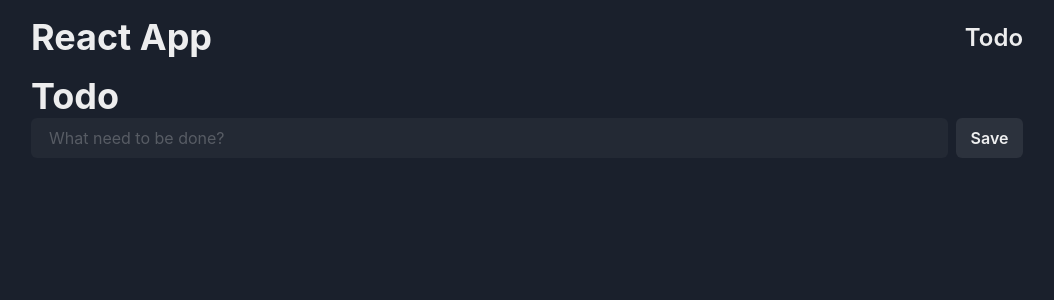
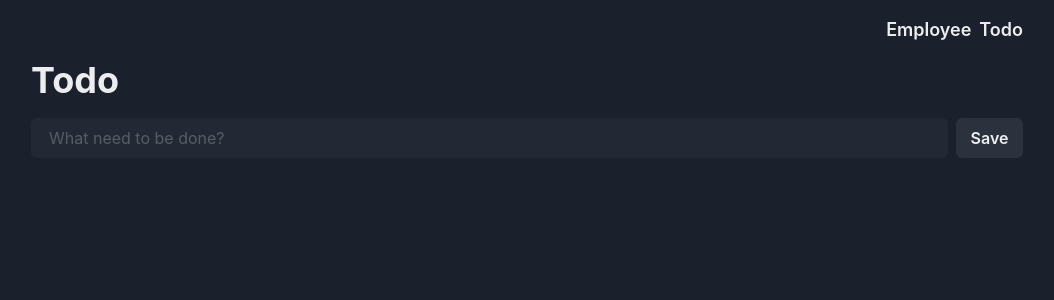
Before and after one commit to iamyuu/react-sample-app, a React (Vite) app: page /todo in a window 1280 px wide. Shown: the top 300 px of the page, without its empty margins (113-1167 px from the left). Built offline with nearby package versions, Linux system fonts and the light colour scheme.

Commit message:
style: layout

```diff
--- a/src/app.jsx
+++ b/src/app.jsx
@@ -7,14 +7,6 @@ import TodoScreen from './screens/todo'
 import NotFoundScreen from './screens/not-found'
 
 function AppRoutes() {
-  // return (
-  //   <Routes>
-  //     <Route path='/' element={<Navigate to='/todo' replace />} />
-  //     <Route path='/todo' element={<TodoScreen />} />
-  //     <Route path='*' element={<NotFoundScreen />} />
-  //   </Routes>
-  // )
-
   return useRoutes([
     {
       path: '/',
@@ -36,10 +28,7 @@ export default function App() {
     <AppProviders>
       <Container maxW='container.lg'>
         <Navigation />
-
-        <main>
-          <AppRoutes />
-        </main>
+        <AppRoutes />
       </Container>
     </AppProviders>
   )
--- /dev/null
+++ b/src/components/layout.jsx
@@ -0,0 +1,13 @@
+import * as React from 'react'
+import {Box, Heading} from '@chakra-ui/react'
+
+export default function Layout(props) {
+  return (
+    <Box>
+      <Heading as='header' my='4'>
+        {props.title}
+      </Heading>
+      <main>{props.children}</main>
+    </Box>
+  )
+}
--- /dev/null
+++ b/src/components/link.jsx
@@ -0,0 +1,7 @@
+import * as React from 'react'
+import {Link as RouterLink} from 'react-router-dom'
+import {Link as ChakraLink} from '@chakra-ui/react'
+
+export default function Link(props) {
+  return <ChakraLink as={RouterLink} {...props} />
+}
--- a/src/components/navigation.jsx
+++ b/src/components/navigation.jsx
@@ -1,12 +1,13 @@
 import * as React from 'react'
-import {Flex, Heading, Link, Badge} from '@chakra-ui/react'
+import {Flex, Badge} from '@chakra-ui/react'
 import {useTodo, todosSelector} from '~/store/todo'
+import Link from './link'
 
 function TodoLink() {
   const todos = useTodo(todosSelector)
 
   return (
-    <Link href='/todo' position='relative'>
+    <Link to='/todo' position='relative'>
       Todo
       {todos.length >= 1 ? (
         <Badge rounded='full' position='absolute' top='0' right='-2'>
@@ -19,14 +20,9 @@ function TodoLink() {
 
 export default function Navigation() {
   return (
-    <Flex as='header' alignItems='center' py='4'>
-      <Heading display='inline-block' flexGrow={1}>
-        React App
-      </Heading>
-
-      <Flex as='nav' gridGap='2' fontWeight='semibold' fontSize='2xl'>
-        <TodoLink />
-      </Flex>
+    <Flex as='nav' justifyContent='flex-end' gridGap='2' fontWeight='semibold' fontSize='lg' my='4'>
+      <Link to='/employee'>Employee</Link>
+      <TodoLink />
     </Flex>
   )
 }
--- a/src/screens/not-found.jsx
+++ b/src/screens/not-found.jsx
@@ -1,11 +1,11 @@
 import * as React from 'react'
-import {Box, Heading, Text} from '@chakra-ui/react'
+import {Text} from '@chakra-ui/react'
+import Layout from '~/components/layout'
 
 export default function NotFoundScreen() {
   return (
-    <Box textAlign='center'>
-      <Heading>404</Heading>
+    <Layout title='404'>
       <Text>Please double check the URL entered and try again.</Text>
-    </Box>
+    </Layout>
   )
 }
--- a/src/screens/todo.jsx
+++ b/src/screens/todo.jsx
@@ -1,5 +1,6 @@
 import * as React from 'react'
-import {Box, Heading, Flex, Checkbox, Input, Button, List, ListItem, Text} from '@chakra-ui/react'
+import {Flex, Checkbox, Input, Button, List, ListItem, Text} from '@chakra-ui/react'
+import Layout from '~/components/layout'
 import {useTodo, todosSelector, addTodoSelector, removeTodoSelector} from '~/store/todo'
 
 function TodoForm() {
@@ -45,10 +46,9 @@ function TodoList() {
 
 export default function TodoScreen() {
   return (
-    <Box>
-      <Heading>Todo</Heading>
+    <Layout title='Todo'>
       <TodoForm />
       <TodoList />
-    </Box>
+    </Layout>
   )
 }
```
